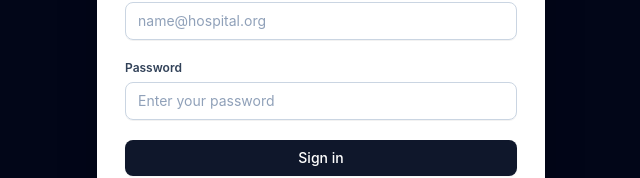
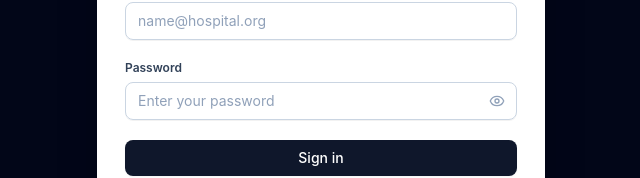
Before and after one commit to Devaprakash305/Care-Brief, a React (Vite) app: page /login/doctor in a window 1280 px wide. Shown: the part 377-555 px from the top of the page, without its empty margins (319-959 px from the left). Built offline with nearby package versions, Linux system fonts and the light colour scheme; no server answers.

Commit message:
Dashboard Modification

```diff
--- a/src/components/ui/Input.tsx
+++ b/src/components/ui/Input.tsx
@@ -5,11 +5,12 @@ export interface InputProps extends React.InputHTMLAttributes<HTMLInputElement>
   label?: string
   error?: string
   icon?: React.ReactNode
+  rightElement?: React.ReactNode
   helperText?: string
 }
 
 export const Input = React.forwardRef<HTMLInputElement, InputProps>(
-  ({ className, label, error, icon, helperText, id, ...props }, ref) => {
+  ({ className, label, error, icon, rightElement, helperText, id, ...props }, ref) => {
     const inputId = id || label?.toLowerCase().replace(/\s+/g, '-')
 
     return (
@@ -31,11 +32,17 @@ export const Input = React.forwardRef<HTMLInputElement, InputProps>(
             className={cn(
               'block w-full rounded-lg border border-slate-300 bg-white py-2 px-3 text-sm text-slate-900 placeholder:text-slate-400 focus:border-slate-800 focus:outline-none focus:ring-1 focus:ring-slate-800 transition-colors disabled:bg-slate-50 disabled:text-slate-500',
               icon && 'pl-9',
+              rightElement && 'pr-10',
               error && 'border-rose-500 focus:border-rose-500 focus:ring-rose-500',
               className
             )}
             {...props}
           />
+          {rightElement && (
+            <div className="absolute inset-y-0 right-0 pr-2 flex items-center">
+              {rightElement}
+            </div>
+          )}
         </div>
         {error ? (
           <p className="mt-1 text-xs text-rose-600">{error}</p>
--- a/src/pages/LoginPage.tsx
+++ b/src/pages/LoginPage.tsx
@@ -1,6 +1,6 @@
 import React, { FormEvent, useState } from 'react'
 import { Navigate, useLocation, useNavigate } from 'react-router-dom'
-import { Stethoscope, ClipboardCheck } from 'lucide-react'
+import { Eye, EyeOff, Stethoscope, ClipboardCheck } from 'lucide-react'
 import { useAuth } from '../auth/AuthContext'
 import { UserRole } from '../types'
 import { Button } from '../components/ui/Button'
@@ -19,6 +19,7 @@ export const LoginPage: React.FC = () => {
   const { session, profile, loading, signIn, signOut } = useAuth()
   const [email, setEmail] = useState('')
   const [password, setPassword] = useState('')
+  const [showPassword, setShowPassword] = useState(false)
   const [error, setError] = useState('')
   const [submitting, setSubmitting] = useState(false)
 
@@ -58,7 +59,25 @@ export const LoginPage: React.FC = () => {
         </div>
         <form onSubmit={handleSubmit} className="p-7 space-y-5">
           <Input label="Work email" type="email" value={email} onChange={(event) => setEmail(event.target.value)} required placeholder="name@hospital.org" />
-          <Input label="Password" type="password" value={password} onChange={(event) => setPassword(event.target.value)} required placeholder="Enter your password" />
+          <Input
+            label="Password"
+            type={showPassword ? 'text' : 'password'}
+            value={password}
+            onChange={(event) => setPassword(event.target.value)}
+            required
+            placeholder="Enter your password"
+            rightElement={
+              <button
+                type="button"
+                onClick={() => setShowPassword((visible) => !visible)}
+                aria-label={showPassword ? 'Hide password' : 'Show password'}
+                title={showPassword ? 'Hide password' : 'Show password'}
+                className="p-1 text-slate-400 hover:text-slate-700"
+              >
+                {showPassword ? <EyeOff className="w-4 h-4" /> : <Eye className="w-4 h-4" />}
+              </button>
+            }
+          />
           {error && <p className="text-sm text-rose-700 bg-rose-50 border border-rose-200 rounded-lg p-3">{error}</p>}
           <Button type="submit" className="w-full" isLoading={submitting}>Sign in</Button>
           <div className="grid grid-cols-3 gap-2 pt-2 border-t border-slate-100">
```
